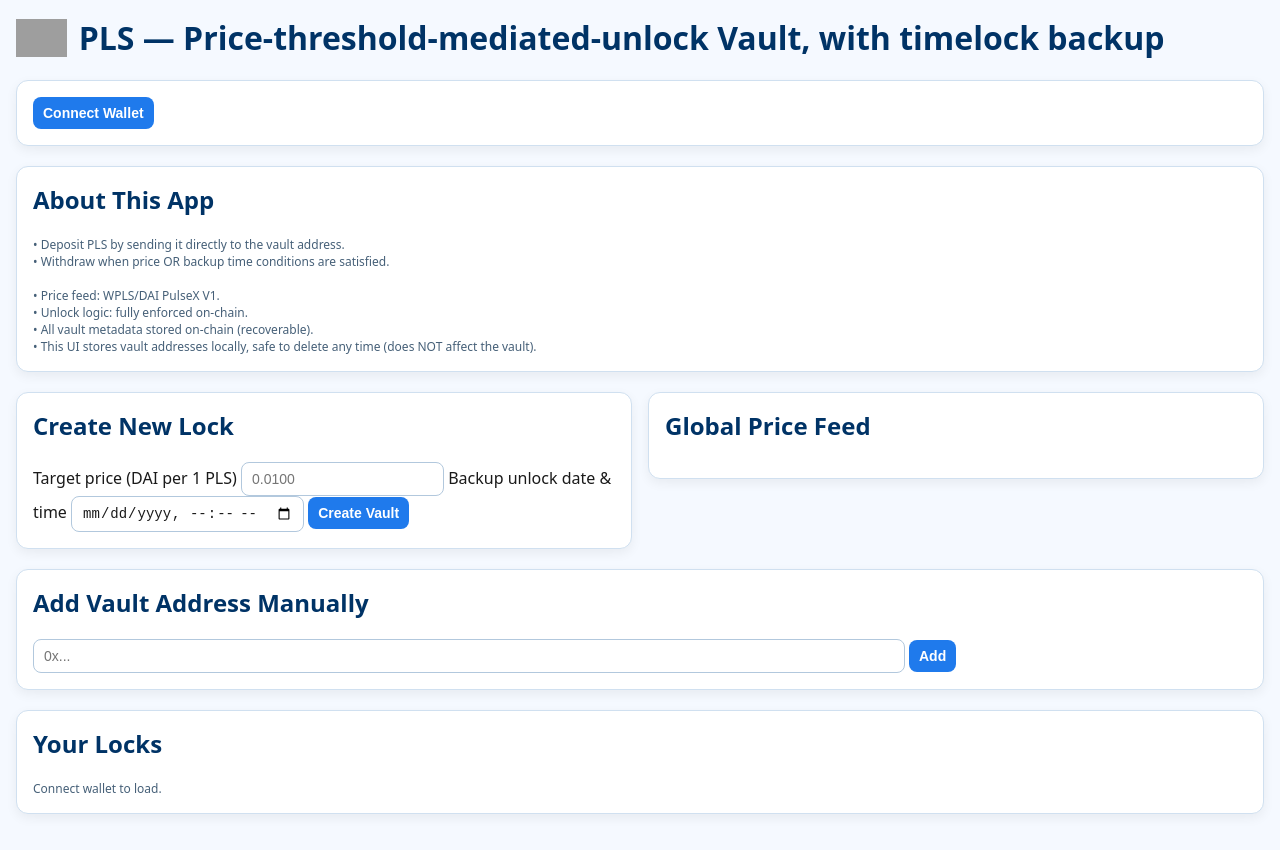
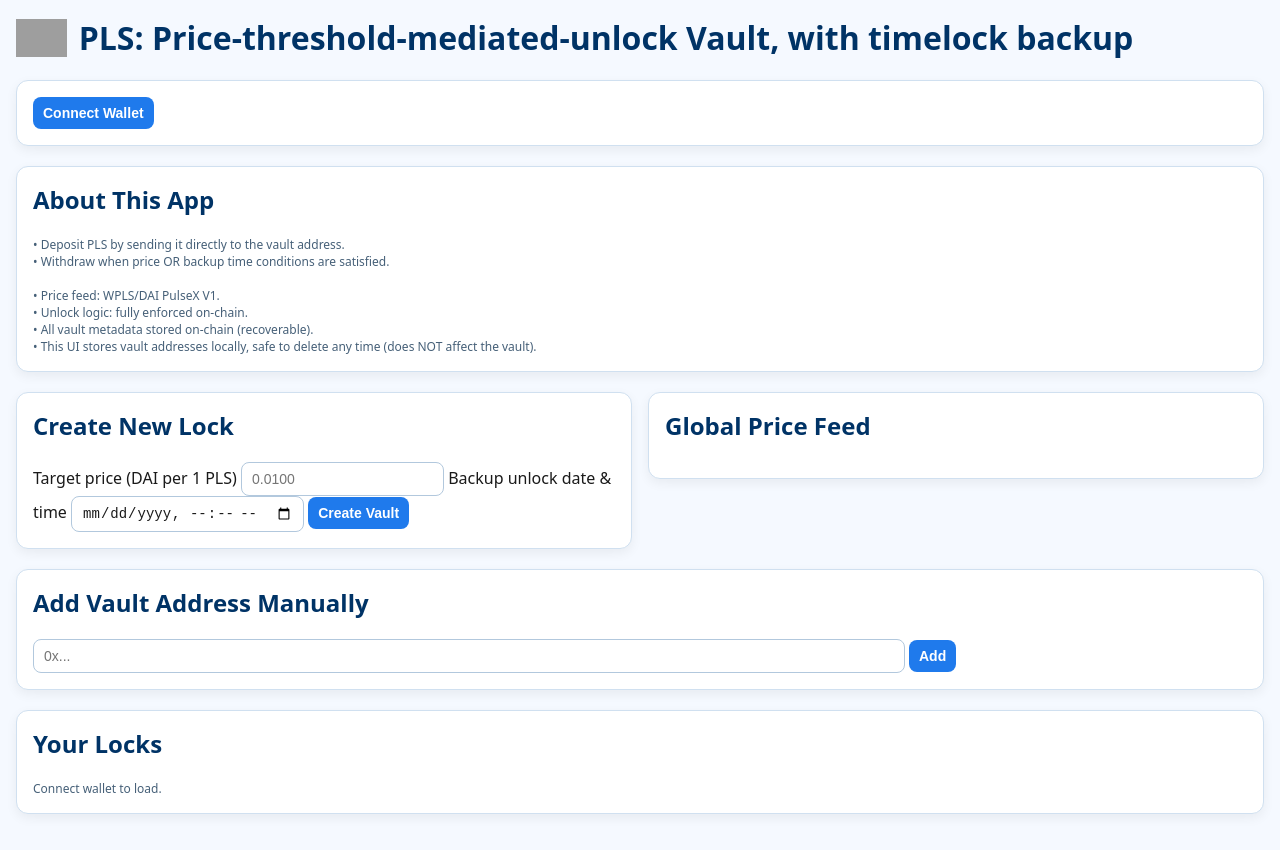
Before and after one commit to twingall1/PLS-PriceTimeVault, a plain HTML site: page index.html in a window 1280 px wide. Drawn offline with Linux system fonts and the light colour scheme; grey boxes are pictures that could not be loaded; a script that the page names is missing.

Commit message:
Update index.html

```diff
--- a/index.html
+++ b/index.html
@@ -132,7 +132,7 @@
          style="height:38px;width:auto;">
 
     <span>
-      <b>PLS —    Price-threshold-mediated-unlock Vault, with timelock backup</b>
+      <b>PLS:    Price-threshold-mediated-unlock Vault, with timelock backup</b>
     </span>
   </h1>
 
```
